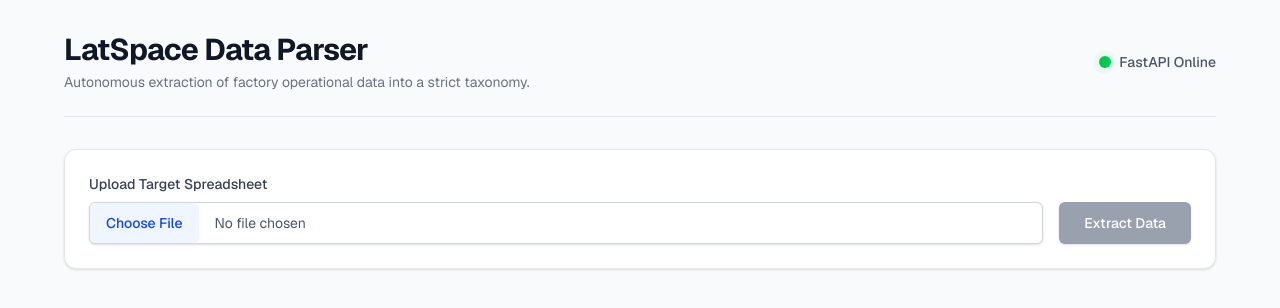
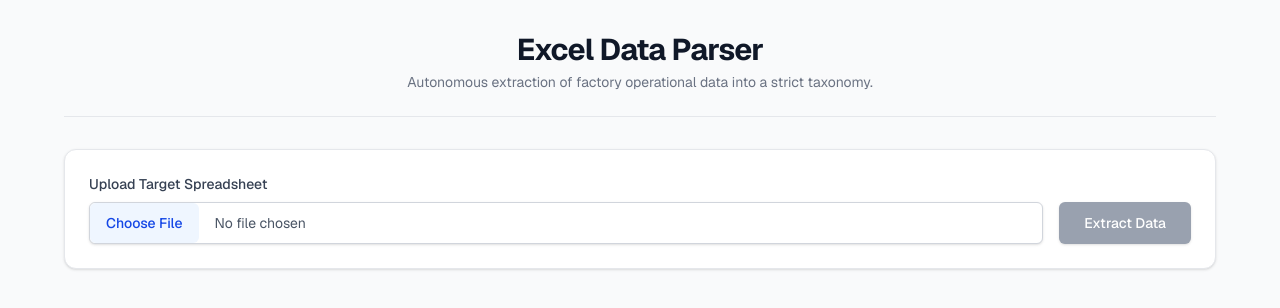
Before and after one commit to kaushik66/ExcelParser, a Next.js app in the folder frontend/: page / in a window 1280 px wide. Shown: the top 308 px of the page. Built offline with nearby package versions, Linux system fonts and the light colour scheme.

Commit message:
style: refine UI by centering title, renaming to Excel Data Parser, and removing badges

```diff
--- a/frontend/app/page.tsx
+++ b/frontend/app/page.tsx
@@ -53,18 +53,9 @@
       <div className="max-w-6xl mx-auto space-y-8">
 
         {/* Header Section */}
-        <header className="flex items-center justify-between pb-6 border-b border-gray-200">
-          <div>
-            <h1 className="text-3xl font-bold text-gray-900 tracking-tight">LatSpace Data Parser</h1>
-            <p className="mt-1 text-sm text-gray-500">Autonomous extraction of factory operational data into a strict taxonomy.</p>
-          </div>
-          <div className="flex items-center gap-2">
-            <span className="relative flex h-3 w-3">
-              <span className="animate-ping absolute inline-flex h-full w-full rounded-full bg-green-400 opacity-75"></span>
-              <span className="relative inline-flex rounded-full h-3 w-3 bg-green-500"></span>
-            </span>
-            <span className="text-sm font-medium text-gray-600">FastAPI Online</span>
-          </div>
+        <header className="flex flex-col items-center justify-center pb-6 border-b border-gray-200 text-center">
+          <h1 className="text-3xl font-bold text-gray-900 tracking-tight">Excel Data Parser</h1>
+          <p className="mt-1 text-sm text-gray-500">Autonomous extraction of factory operational data into a strict taxonomy.</p>
         </header>
 
         {/* Upload Form */}
@@ -141,7 +132,7 @@
 
             {/* Developer Payload View */}
             <section className="bg-[#0A0A0A] rounded-xl shadow-xl border border-gray-800 overflow-hidden flex flex-col">
-              <div className="flex items-center justify-between px-4 py-3 bg-[#111111] border-b border-gray-800">
+              <div className="flex items-center px-4 py-3 bg-[#111111] border-b border-gray-800">
                 <div className="flex items-center gap-3">
                   <div className="flex gap-1.5">
                     <div className="w-3 h-3 rounded-full bg-red-500"></div>
@@ -149,11 +140,6 @@
                     <div className="w-3 h-3 rounded-full bg-green-500"></div>
                   </div>
                   <h3 className="text-sm font-medium text-gray-300 font-mono tracking-tight">API Response Payload</h3>
-                </div>
-                <div>
-                  <span className="inline-flex items-center px-2.5 py-0.5 rounded-full text-xs font-medium bg-green-500/10 text-green-400 border border-green-500/20">
-                    Status 200 OK
-                  </span>
                 </div>
               </div>
               <div className="p-4 overflow-auto max-h-[600px] custom-scrollbar">
```
